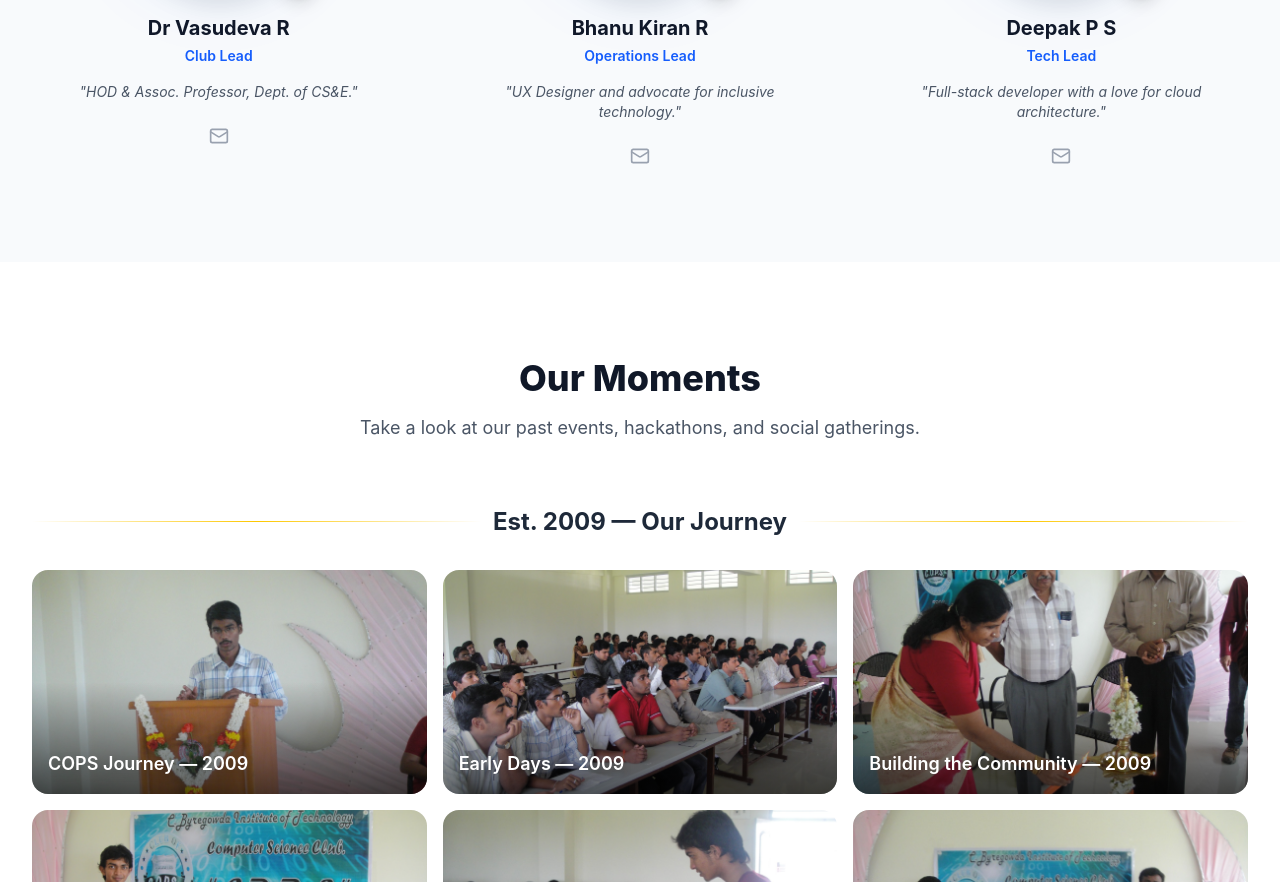
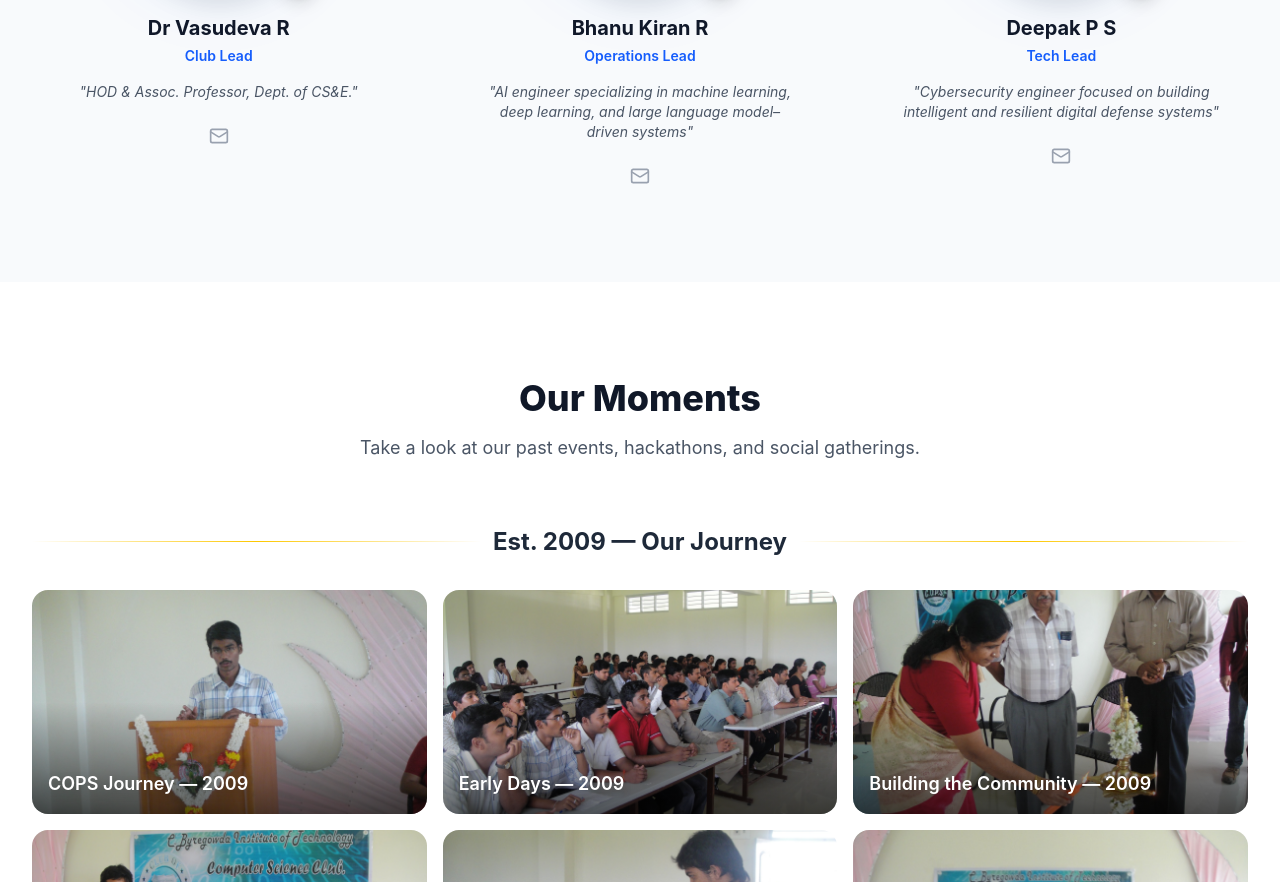
Before and after one commit to CLUB-OF-PROGRAMMERS-COPS/COPS_OFFICIAL, a React (Vite) app: page / in a window 1280 px wide. Shown: the part 3260-4142 px from the top of the page. Built offline with nearby package versions, Linux system fonts and the light colour scheme.

Commit message:
Update Team.tsx

```diff
--- a/src/app/components/Team.tsx
+++ b/src/app/components/Team.tsx
@@ -16,7 +16,7 @@ export const Team = () => {
       name: "Bhanu Kiran R",
       role: "Operations Lead",
       image: "COPS/PIC.jpg",
-      bio: "UX Designer and advocate for inclusive technology.",
+      bio: "AI engineer specializing in machine learning, deep learning, and large language model–driven systems",
       linkedin: "https://linkedin.com/in/bhanu-kiran-r",
       email: "bhanukiran90216@gmail.com"
     },
@@ -24,8 +24,8 @@ export const Team = () => {
       name: "Deepak P S",
       role: "Tech Lead",
       image: "COPS/image.png",
-      bio: "Full-stack developer with a love for cloud architecture.",
-      linkedin: "https://linkedin.com/in/deepak-ps",
+      bio: "Cybersecurity engineer focused on building intelligent and resilient digital defense systems",
+      linkedin: "https://linkedin.com/in/deepak-p-s",
       email: "deepakkrishnark@gmail.com"
     }
   ];
```
